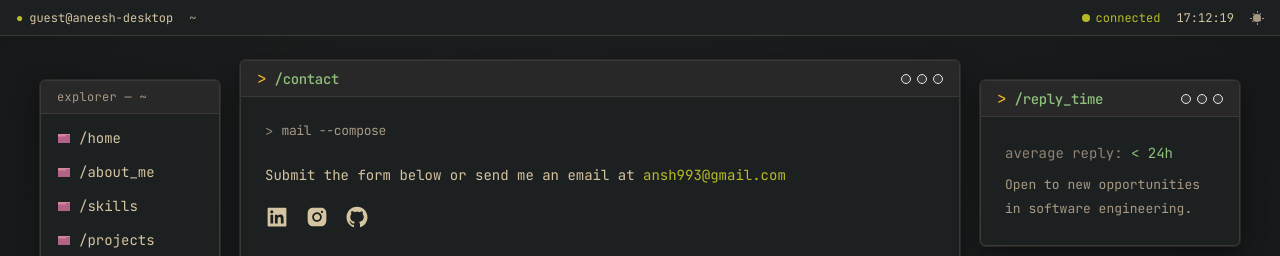
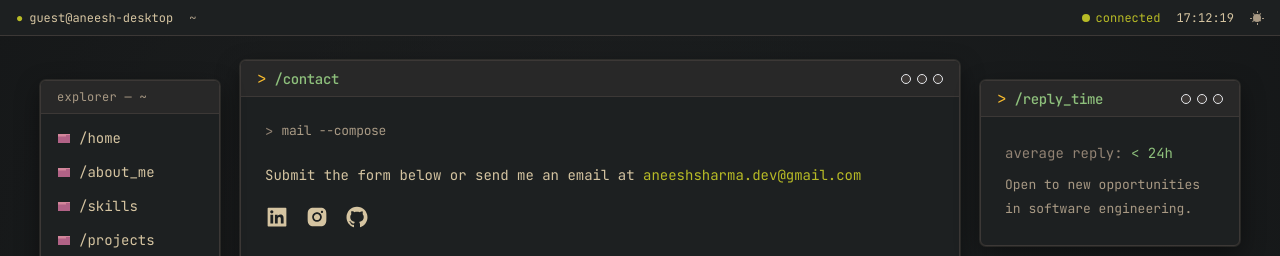
Before and after one commit to AneeshSharma9/portfolio, a Next.js app: page /contact in a window 1280 px wide. Shown: the top 256 px of the page. Built offline with nearby package versions, Linux system fonts and the light colour scheme.

Commit message:
feat: updating email and form submission

```diff
--- a/next.config.js
+++ b/next.config.js
@@ -1,6 +1,9 @@
 /** @type {import('next').NextConfig} */
 const nextConfig = {
   reactStrictMode: true,
+  images: {
+    unoptimized: true,
+  },
 }
 
 module.exports = nextConfig
--- a/pages/contact.js
+++ b/pages/contact.js
@@ -41,10 +41,10 @@ export default function Contact() {
               <p className="text-gruv-fg1 text-sm leading-7 mt-5">
                 Submit the form below or send me an email at{" "}
                 <a
-                  href="mailto:ansh993@gmail.com"
+                  href="mailto:aneeshsharma.dev@gmail.com"
                   className="text-gruv-green hover:text-gruv-aqua transition-colors"
                 >
-                  ansh993@gmail.com
+                  aneeshsharma.dev@gmail.com
                 </a>
               </p>
 
@@ -94,7 +94,7 @@ export default function Contact() {
                     <input
                       type="hidden"
                       name="access_key"
-                      value="ac473e28-2273-4ac0-bae0-c0f723d219cb"
+                      value="51ec4cc3-fa84-4abb-b25b-3415926ab67f"
                     />
                     <div className="flex flex-col sm:flex-row gap-4">
                       <label className="flex-1">
--- a/pages/resume.js
+++ b/pages/resume.js
@@ -222,7 +222,7 @@ export default function Resume() {
               <div className="text-sm space-y-2 text-gruv-fg1">
                 <div className="flex justify-between">
                   <span className="text-gruv-gray">role</span>
-                  <span>Engineer</span>
+                  <span>Software Engineer</span>
                 </div>
                 <div className="flex justify-between">
                   <span className="text-gruv-gray">status</span>
```
